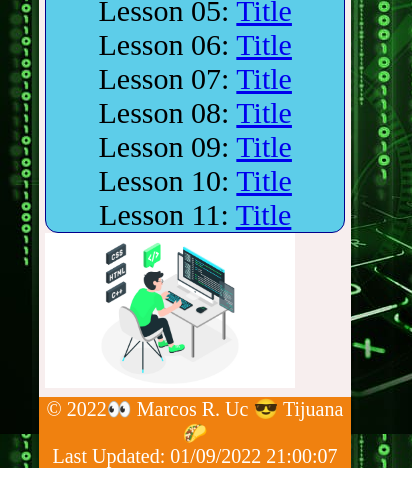
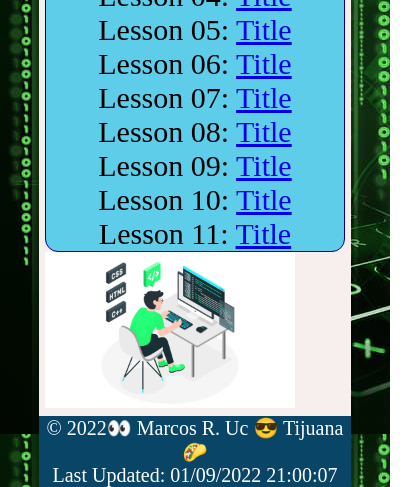
Before and after one commit to marcosamos/wdd230, a plain HTML site: page index.html in a window 390 px wide. Shown: the part 754-1241 px from the top of the page, 412 px wide, since content can reach past the window. Drawn offline with Linux system fonts and the light colour scheme.

Commit message:
New media query and change footer color

```diff
--- a/css/Style.css
+++ b/css/Style.css
@@ -107,13 +107,23 @@ main ul li{
 /* Footer */
 .footer{
     text-align: center;
-    background-color: #F0810F;
+    background-color: #084566;
     font-size: 2rem;
     color: white;
 }
 
 @media screen and (max-width: 1100px) {
     .display_grid{
-    display: inline-block;
+    display: block;
     }
 }
+
+/* ———– mobile responsive ———– */
+@media only screen
+and (min-width: 320px)
+and (max-width: 732px)
+{
+    .display_grid, .header{
+        display: block;
+    }
+}
```
